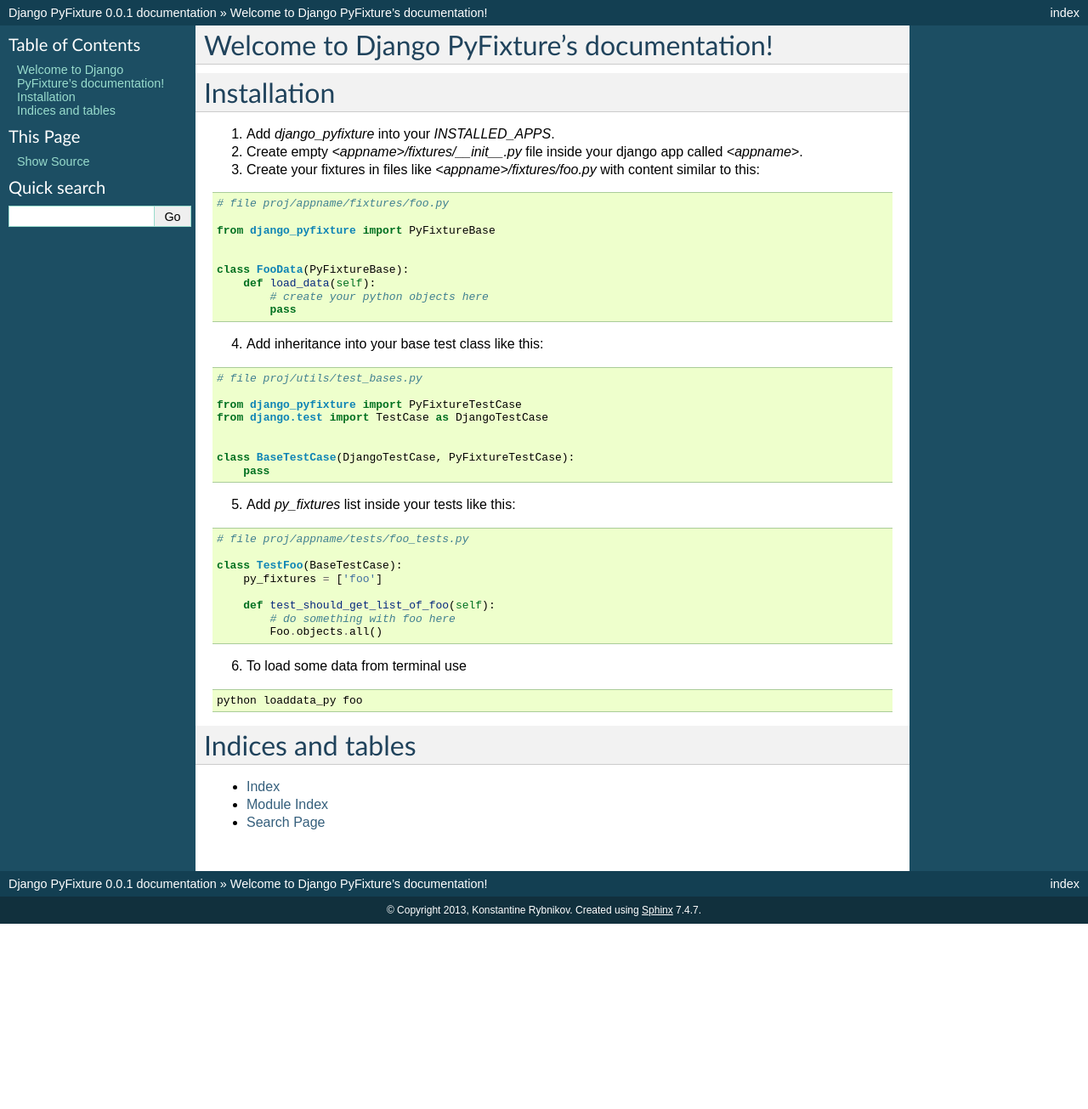
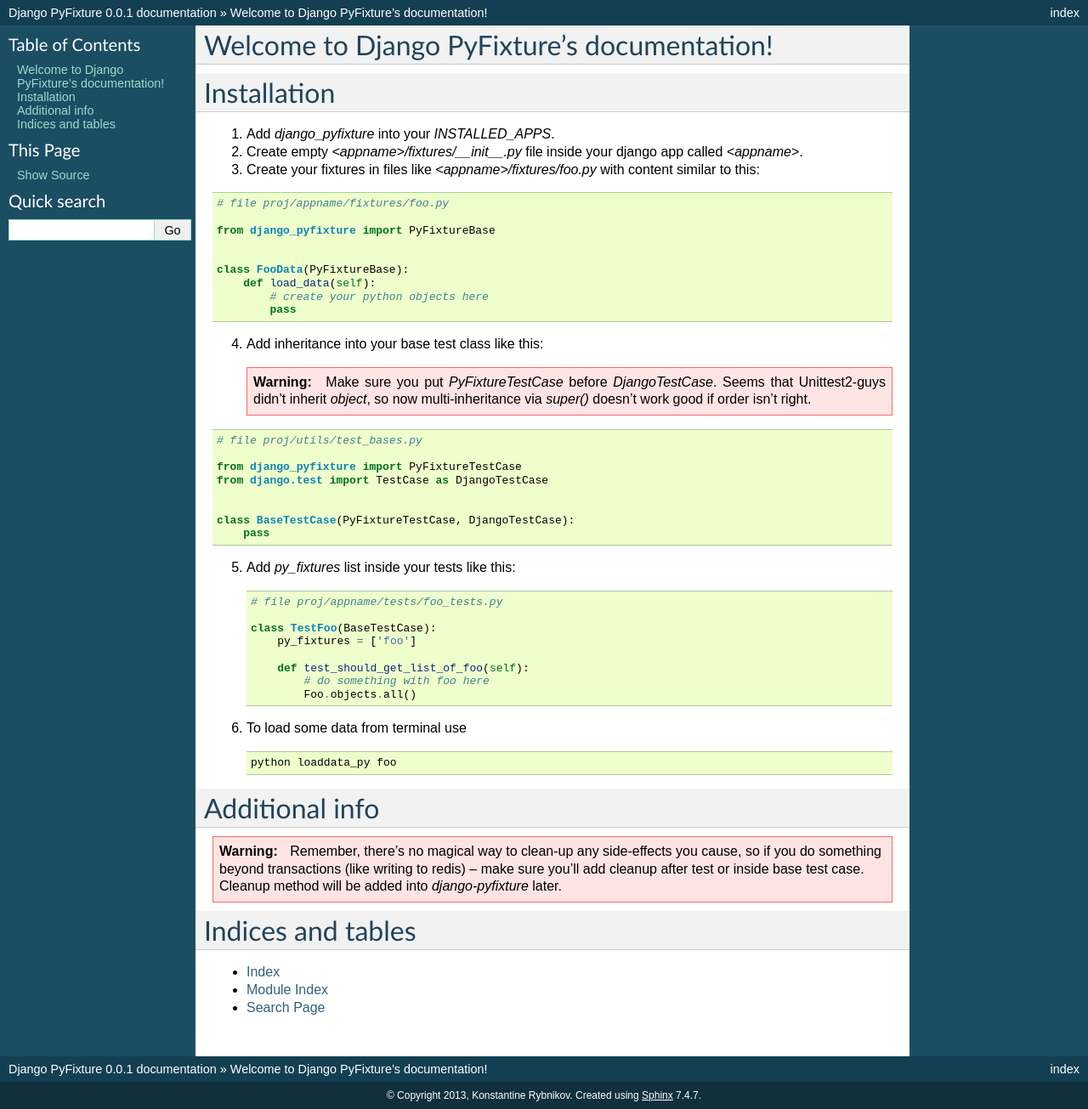
Before and after one commit to k-bx/django-pyfixture, a Sphinx documentation site: the page built from docs/index.rst, in a window 1280 px wide. Shown: the whole page at 85% size. Built offline with Sphinx 7.4.7, drawn with Linux system fonts in a browser that asks for light colours; before the commit the page ends 1087 px from its top, so only the background shows below that.

Commit message:
Add tests, fix bugs, get ready to release.

```diff
--- a/django_pyfixture/__init__.py
+++ b/django_pyfixture/__init__.py
@@ -1,5 +1,5 @@
 # -*- coding: utf-8 -*-
 
-from .django_pyfixture import PyFixtureBase, load, PyFixtureTestCase
+from .django_pyfixture import PyFixtureBase
 from .django_pyfixture import load_py_fixtures_by_names
 from .django_pyfixture import PyFixtureTestCase
--- a/docs/index.rst
+++ b/docs/index.rst
@@ -35,6 +35,14 @@
 
 4.  Add inheritance into your base test class like this:
 
+
+    .. warning::
+
+       Make sure you put `PyFixtureTestCase` before
+       `DjangoTestCase`. Seems that Unittest2-guys didn't inherit
+       `object`, so now multi-inheritance via `super()` doesn't work
+       good if order isn't right.
+
 .. code-block:: python
 
     # file proj/utils/test_bases.py
@@ -43,27 +51,38 @@
     from django.test import TestCase as DjangoTestCase
 
 
-    class BaseTestCase(DjangoTestCase, PyFixtureTestCase):
+    class BaseTestCase(PyFixtureTestCase, DjangoTestCase):
         pass
 
 5.  Add `py_fixtures` list inside your tests like this:
 
-.. code-block:: python
+    .. code-block:: python
 
-    # file proj/appname/tests/foo_tests.py
+        # file proj/appname/tests/foo_tests.py
 
-    class TestFoo(BaseTestCase):
-        py_fixtures = ['foo']
+        class TestFoo(BaseTestCase):
+            py_fixtures = ['foo']
 
-        def test_should_get_list_of_foo(self):
-            # do something with foo here
-            Foo.objects.all()
+            def test_should_get_list_of_foo(self):
+                # do something with foo here
+                Foo.objects.all()
 
 6.  To load some data from terminal use
 
-.. code-block:: bash
+    .. code-block:: bash
 
-    python loaddata_py foo
+        python loaddata_py foo
+
+Additional info
+===============
+
+.. warning::
+
+   Remember, there's no magical way to clean-up any side-effects you
+   cause, so if you do something beyond transactions (like writing to
+   redis) -- make sure you'll add cleanup after test or inside base
+   test case. Cleanup method will be added into `django-pyfixture`
+   later.
 
 Indices and tables
 ==================
```
Also changed, not shown: setup.py (added, +11 -0 lines), 6 other files.
